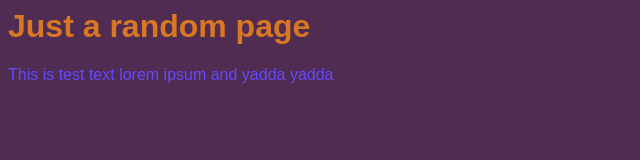
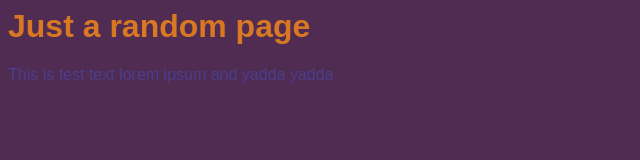
Before and after one commit to nothumanresources/coursetestpageyadayada, a plain HTML site: page index.html in a window 1280 px wide. Shown: the whole page, without its empty margins (0-640 px from the left). Drawn offline with Linux system fonts and the light colour scheme.

Commit message:
added meta tag to index

```diff
--- a/index.html
+++ b/index.html
@@ -2,6 +2,7 @@
     <head>
         <link rel="stylesheet"
         href="style.css">
+        <meta charset="UTF-8">
     </head>
     <body>
         <h1>Just a random page</h1>
--- a/style.css
+++ b/style.css
@@ -6,5 +6,5 @@ h1 {
     color: #d87823;
 }
 p {
-    color: #6648ff;
+    color: #4b3d8e;
 }
```
